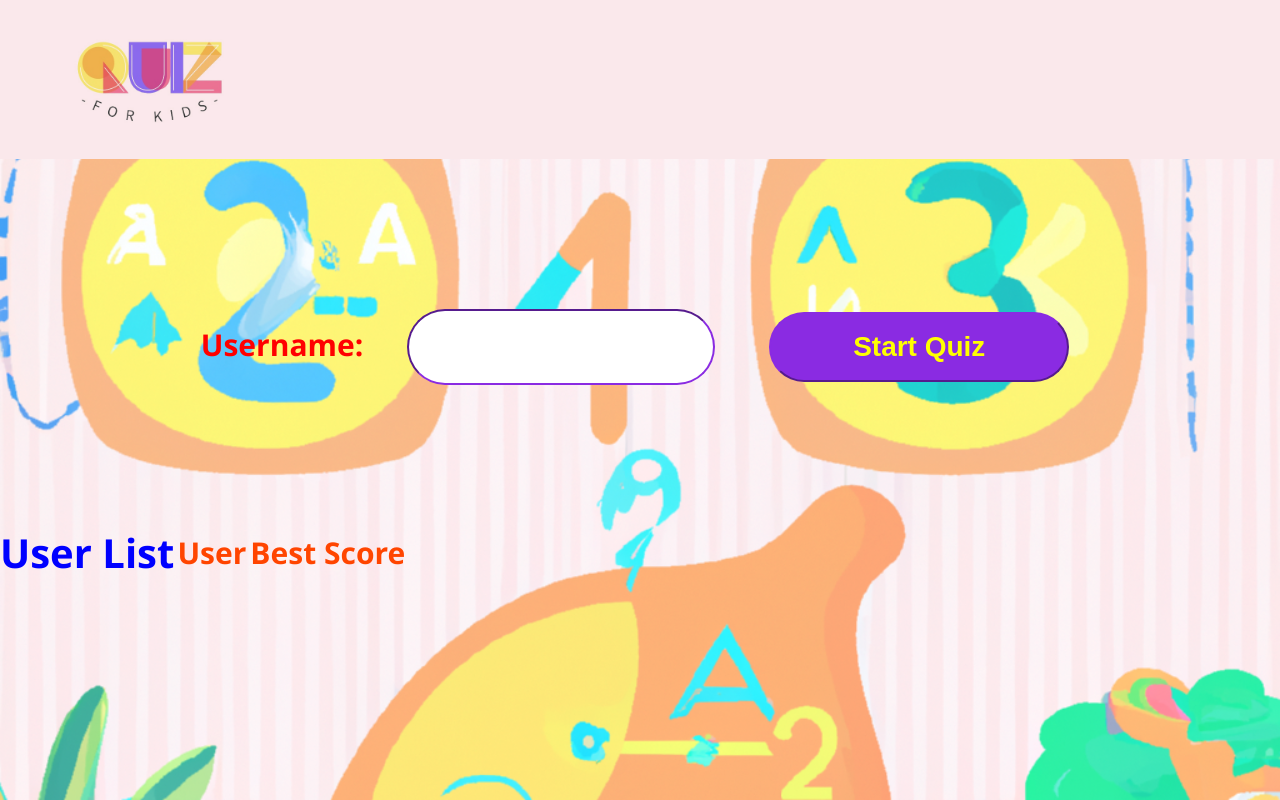
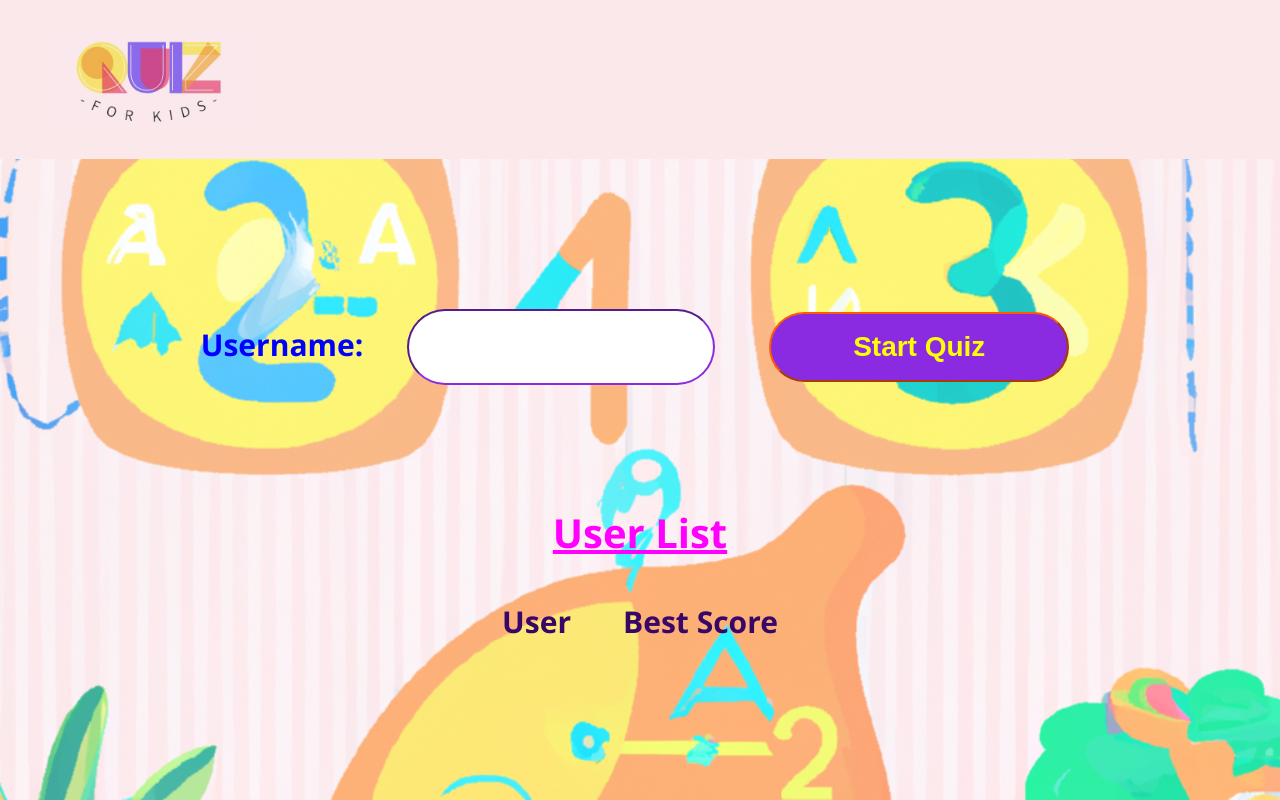
Before and after one commit to Mazhara87/Quiz, a PHP site: page / in a window 1280 px wide. Run offline with PHP 8.4, Linux system fonts and the light colour scheme; data that the repository does not hold is empty.

Commit message:
final css

```diff
--- a/assets/style.css
+++ b/assets/style.css
@@ -1,32 +1,3 @@
-
-@media (max-width: 600px) {
-    /*mobile */
-    .container {
-        width: 90%;
-        margin: 0 auto;
-    }
-}
-
-@media (min-width: 601px) and (max-width: 1024px) {
-    /*tablets */
-    .container {
-        width: 70%;
-        margin: 0 auto;
-    }
-}
-
-@media (min-width: 1025px) {
-    /*laptops*/
-    .container {
-        width: 50%;
-        margin: 0 auto;
-    }
-}
-
-
-
-
-
 
 body {
     margin: 0;
@@ -38,27 +9,31 @@ html {
     background-color: rgba(164, 235, 255, 0.457);
     background-blend-mode: overlay;
     background-position: cover;
-    background-size: 100%;
+    background-size: cover;
     background-repeat: no-repeat;
-
-
 }
 
 #header {
+    margin-top: 0px;
+    background-color: #FAE8EB;
+    display: flex;
+    justify-content: center;
+}
+.container:last-child{
+    margin-right: 30px;
+}
+
+.container-header{
     display: flex;
     justify-content: space-between;
     align-items: center;
-    margin-top: 0px;
-    background-color: #FAE8EB;
 }
 
 .title{
-    padding-left: 50px;
     margin-top: 30px;
 }
 
 #header p {
-    padding-right: 100px;
     margin-bottom: 15px;
     margin-top: 0px;
     font-size: 28px;
@@ -89,7 +73,7 @@ html {
 
 .login-label {
     font-size: 30px;
-    color: red;
+    color: blue;
     font-family:'Segoe UI', Tahoma, Geneva, Verdana, sans-serif;
     font-weight: bold;
     }
@@ -99,54 +83,98 @@ html {
 }
 
 #userlist {
-    padding-top: 100px;
+    padding-top: 80px;
     font-size: 30px;
     font-family:'Segoe UI', Tahoma, Geneva, Verdana, sans-serif;
-    color: orangered;
+    color: rgb(56, 6, 103);;
     align-items: center;
     display: flex;
+    flex-direction: column;
 }
 
 .user-list-heading {
-    color: blue;
+    color: fuchsia;
+    text-decoration-line: underline;
     font-size: 40px;
+    font-weight: bold;
+    text-align: center;
+    align-items: center;
+    display: flex;
+    flex-direction: column;
 }
 
+
+.user-list-table {
+    border-spacing: 50px 0px;
+
+}
 .quiz {
-    padding-top: 100px;
+    padding-top: 40px;
+    padding-left: 50px;
+    padding-right: 50px;
     font-size: 30px;
     color: rgb(56, 6, 103);
     font-family:'Segoe UI', Tahoma, Geneva, Verdana, sans-serif;
-    text-shadow: 0px 0px 20px rgba(0, 0, 0, 0.413);
+    text-shadow: 0px 0px 20px rgba(255, 255, 255, 0.687);
+    text-align: center;
     align-items: center;
     display: flex;
     flex-direction: column;
-    /* flex-wrap: wrap-reverse; */
+
 }
 
 .answer-form {
-    padding-left: 250px;
-    padding-right: 250px;
+    display: inline-block;
+    flex-wrap: wrap;
     align-items:center;
+    padding-bottom: 60px;
 }
 
 .next-button {
-    background: #282623;
+    background: #3FA5FD;
     border-radius: 40px;
-    border-color: turquoise;
-    color: rgb(3, 89, 80);
+    border-color: yellow;
+    color: rgb(56, 6, 103);
     width: 300px;
     height: 70px;
     font-size: 28px;
     font-weight: bold;
+    display: block;
+    margin: auto;
+}
 
+.next-button:hover {
+    background:  rgb(56, 6, 103);
+    border-radius: 40px;
+    border-color: yellow;
+    color: #3FA5FD;
+    width: 300px;
+    height: 70px;
+    font-size: 28px;
+    font-weight: bold;
+    display: block;
+    margin: auto;
 }
 
 .login-button {
     background: blueviolet;
     border-radius: 40px;
-    border-color: blueviolet;
+    border-color: #FC5A03;
     color: yellow;
+    width: 300px;
+    height: 70px;
+    font-size: 28px;
+    font-weight: bold;
+    margin-top: 50px;
+    margin-left: 10px;
+    margin-right: 10px;
+}
+
+.login-button:hover {
+    background: yellow;
+    border-radius: 40px;
+    border-color: #FC5A03;
+    color: blueviolet;
     width: 300px;
     height: 70px;
     font-size: 28px;
@@ -181,3 +223,25 @@ input.wrong {
     color: antiquewhite;
     border-color: red;
 }
+
+
+@media (max-width: 600px) {
+    /*mobile */
+    .container {
+        width: 90%;
+    }
+}
+
+@media (min-width: 601px) and (max-width: 1024px) {
+    /*tablets */
+    .container {
+        width: 90%;
+    }
+}
+
+@media (min-width: 1025px) {
+    /*laptops*/
+    .container {
+        width: 90%;
+    }
+}
--- a/partials/footer.php
+++ b/partials/footer.php
@@ -1,6 +1,6 @@
 
 
-
+<script src="assets/script.js"></script>
 </body>
 
 </html>
--- a/partials/header.php
+++ b/partials/header.php
@@ -4,15 +4,17 @@
 <head>
     <title>Quiz - Quiz</title>
     <link rel="stylesheet" type="text/css" href="assets/style.css">
-    <script src="assets/script.js"></script>
+    <meta name="viewport" content="width=device-width, initial-scale=1.0">
+
 </head>
 
 <body>
     <header id="header">
+        <div class="container container-header">
             <div>
                 <h1 class="title"><img src="./assets/image/ImageLogo.jpg" height="100px"></h1>
             </div>
-        <div class="container">
+            <div>
                 <?php if (isset($_SESSION['username'])) {  ?>
                     <p>Hello, <?php echo $_SESSION['username'] ?>!</p>
 
@@ -22,5 +24,6 @@
 
                 <?php } ?>
             </div>
+        </div>
 
     </header>
--- a/quiz_alt.php
+++ b/quiz_alt.php
@@ -47,10 +47,10 @@ include_once('partials/header.php');
                     }
                 }
                 ?>
-
+        </div>
                 <input type="submit" value="Next" class="next-button">
             </form>
-        </div>
+
     </div>
 
 
```
Also changed, not shown: other parts of assets/style.css (+24 -1 lines). Lines whose indentation alone changed are shown as unchanged.
